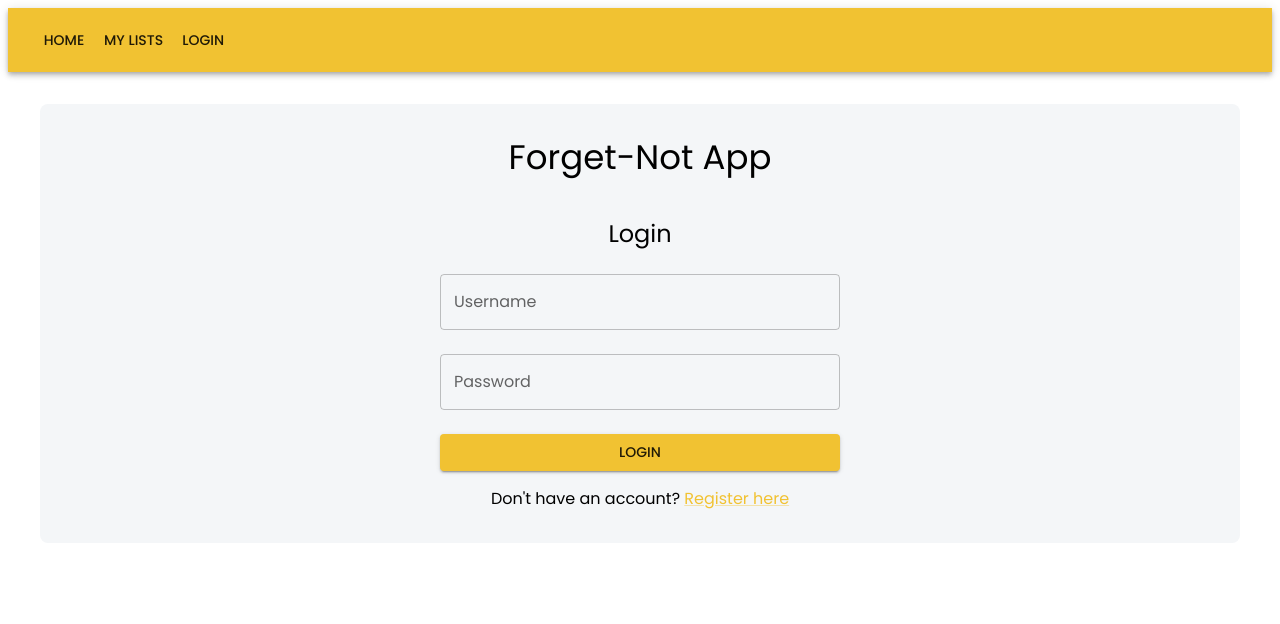
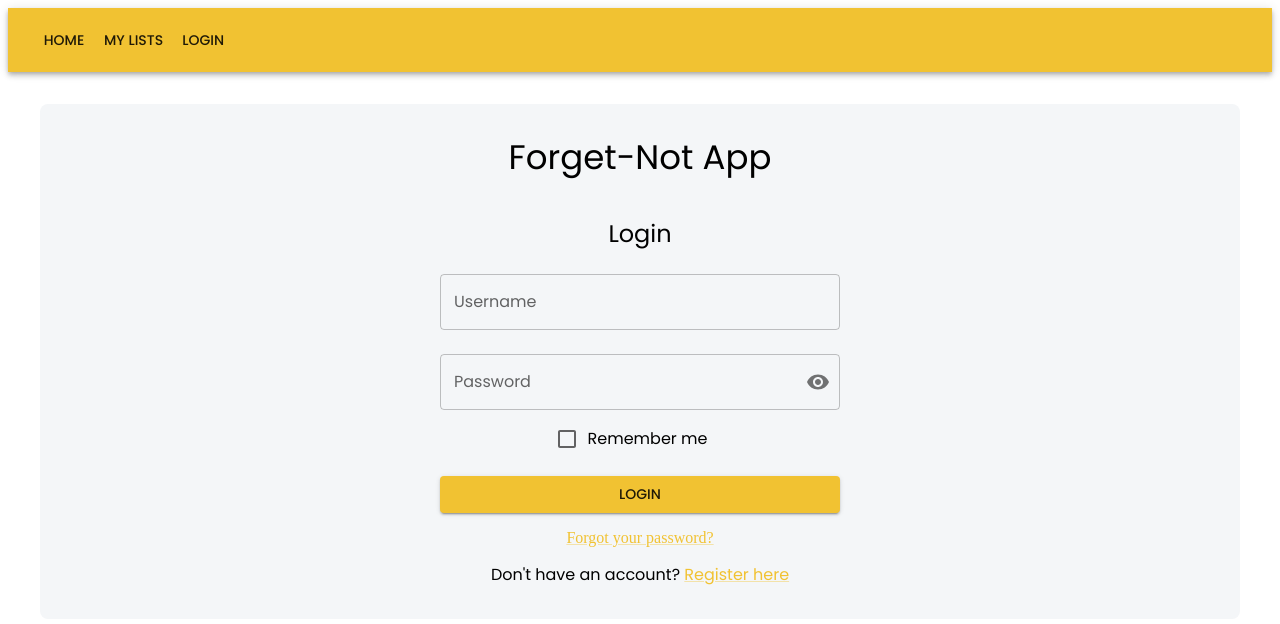
Before and after one commit to 1gozde1/Forget-App, a React (Create React App) app: page /login in a window 1280 px wide. Shown: the top 624 px of the page. Built offline with nearby package versions, Linux system fonts and the light colour scheme.

Commit message:
Enhance LoginPage with password visibility toggle and remember me option

```diff
--- a/src/components/pages/LoginPage.tsx
+++ b/src/components/pages/LoginPage.tsx
@@ -3,11 +3,24 @@ import { useDispatch, useSelector } from "react-redux";
 import { login } from "../../redux/userSlice";
 import { RootState } from "../../redux/store";
 import { useNavigate, Link as RouterLink } from "react-router-dom";
-import { Box, TextField, Button, Typography, Link } from "@mui/material";
+import {
+  Box,
+  TextField,
+  Button,
+  Typography,
+  Link,
+  Checkbox,
+  FormControlLabel,
+  InputAdornment,
+  IconButton,
+} from "@mui/material";
+import { Visibility, VisibilityOff } from "@mui/icons-material";
 
 const LoginPage = () => {
   const [username, setUsername] = useState("");
   const [password, setPassword] = useState("");
+  const [showPassword, setShowPassword] = useState(false);
+  const [rememberMe, setRememberMe] = useState(false);
   const dispatch = useDispatch();
   const navigate = useNavigate();
   const isAuthenticated = useSelector(
@@ -28,7 +41,7 @@ const LoginPage = () => {
       return;
     }
 
-    const userData = { username };
+    const userData = { username, rememberMe };
     dispatch(login(userData));
   };
 
@@ -49,11 +62,30 @@ const LoginPage = () => {
         <TextField
           fullWidth
           label="Password"
-          type="password"
+          type={showPassword ? "text" : "password"}
           variant="outlined"
           margin="normal"
           value={password}
           onChange={(e) => setPassword(e.target.value)}
+          InputProps={{
+            endAdornment: (
+              <InputAdornment position="end">
+                <IconButton onClick={() => setShowPassword(!showPassword)} edge="end">
+                  {showPassword ? <VisibilityOff /> : <Visibility />}
+                </IconButton>
+              </InputAdornment>
+            ),
+          }}
+        />
+        <FormControlLabel
+          control={
+            <Checkbox
+              checked={rememberMe}
+              onChange={(e) => setRememberMe(e.target.checked)}
+              color="primary"
+            />
+          }
+          label="Remember me"
         />
         <Button
           type="submit"
@@ -65,6 +97,11 @@ const LoginPage = () => {
           Login
         </Button>
       </form>
+      <Box sx={{ mt: 2 }}>
+        <Link component={RouterLink} to="/forgot-password">
+          Forgot your password?
+        </Link>
+      </Box>
       <Typography sx={{ mt: 2 }}>
         Don't have an account?{" "}
         <Link component={RouterLink} to="/register">
```
